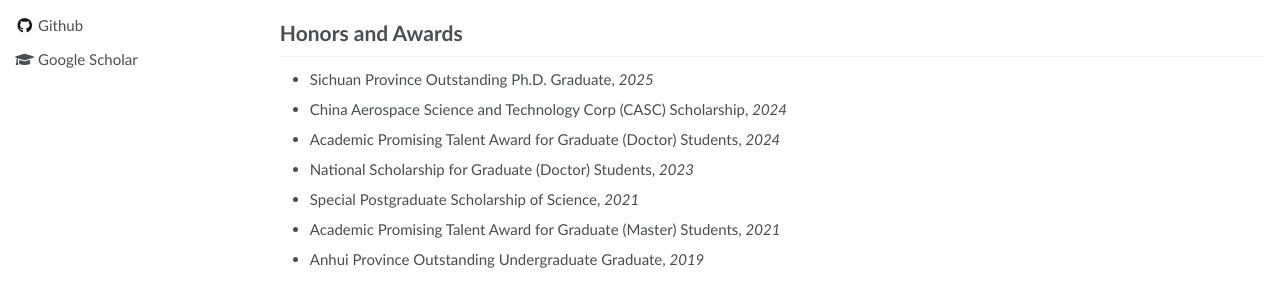
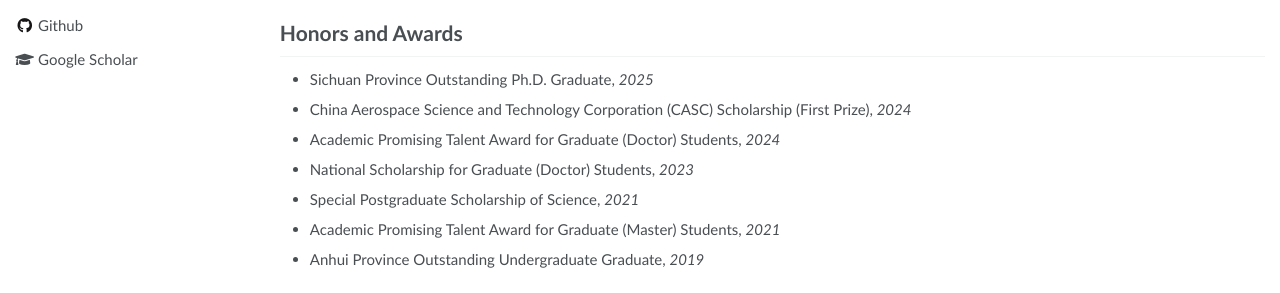
Before and after one commit to zhongchengwu/zhongchengwu.github.io, a Jekyll site: the page built from _pages/about.md, in a window 1280 px wide and 900 px high, scrolled down 1023 px. Shown: the part 524-817 px from the top of the window. Built offline with Jekyll 4.4.1, drawn with Linux system fonts in a browser that asks for light colours.

Commit message:
Update about.md

```diff
--- a/_pages/about.md
+++ b/_pages/about.md
@@ -79,7 +79,7 @@ My research interests include high-dimensional image processing, image fusion, t
 
 # Honors and Awards
 - Sichuan Province Outstanding Ph.D. Graduate, *2025*
-- China Aerospace Science and Technology Corp (CASC) Scholarship, *2024*
+- China Aerospace Science and Technology Corporation (CASC) Scholarship (First Prize), *2024*
 - Academic Promising Talent Award for Graduate (Doctor) Students, *2024*
 - National Scholarship for Graduate (Doctor) Students, *2023*
 - Special Postgraduate Scholarship of Science, *2021*
```
